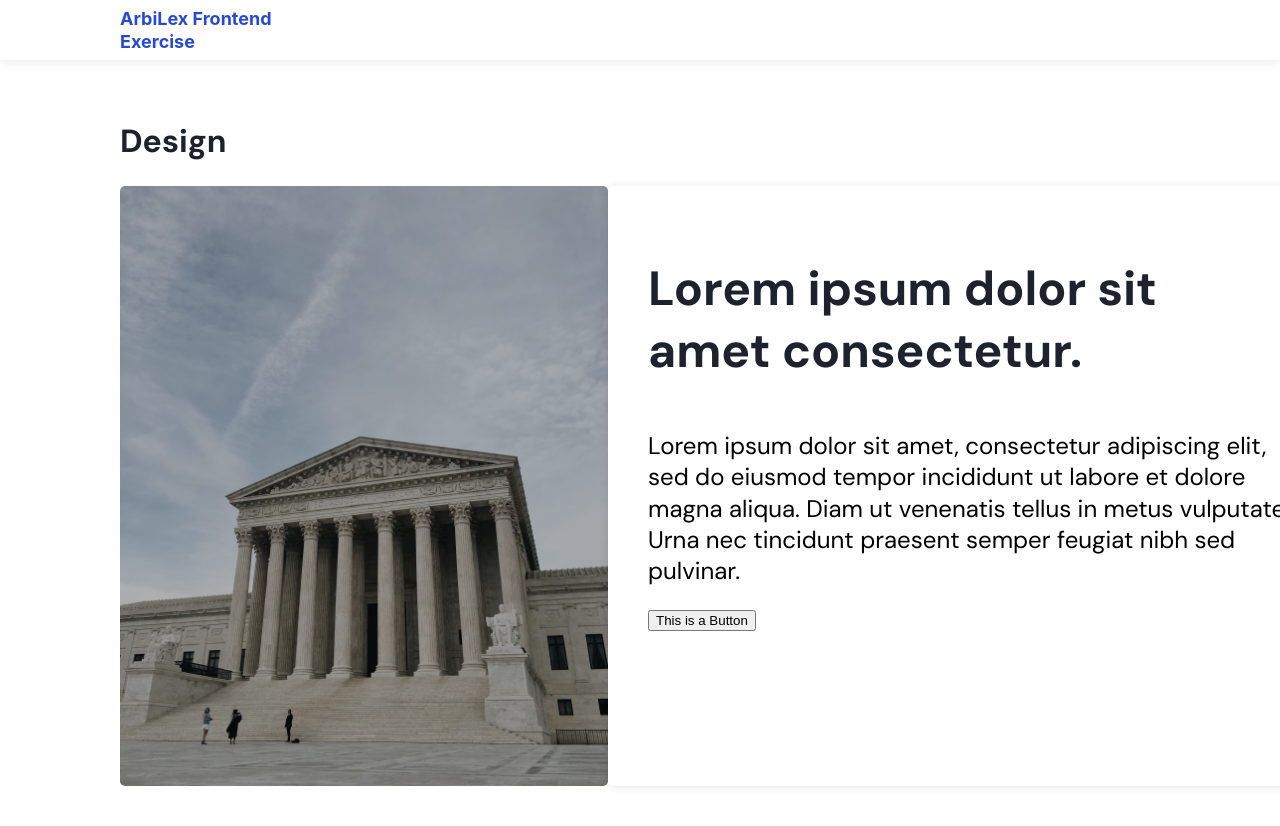
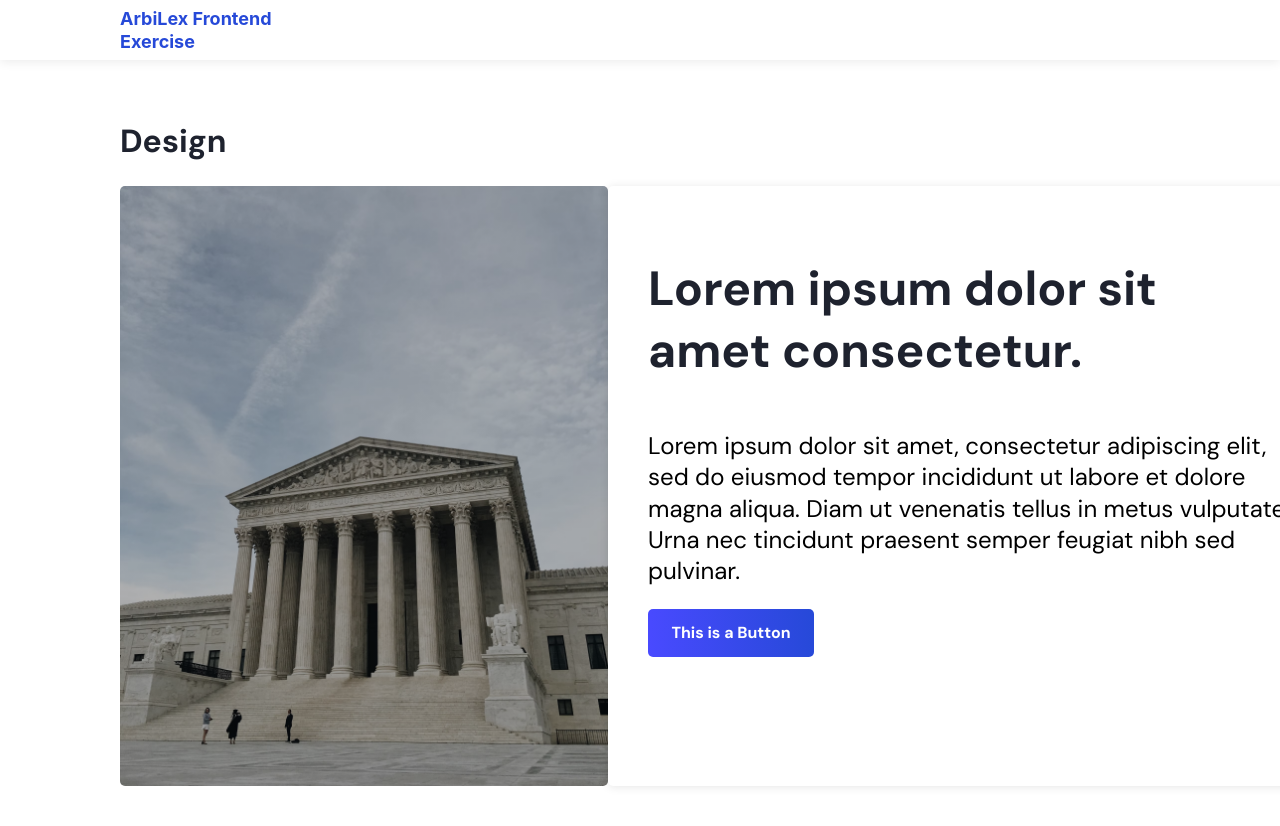
Before and after one commit to David7Mejia/figmaDesignChallenge, a React (Create React App) app: page / in a window 1280 px wide. Shown: the top 826 px of the page. Built offline with nearby package versions, Linux system fonts and the light colour scheme.

Commit message:
add button styles

```diff
--- a/src/components/Design/Design.css
+++ b/src/components/Design/Design.css
@@ -27,25 +27,42 @@
   border-radius: 5px;
 }
 
-.design-text-content{
+.design-text-content {
   /* position: absolute; */
   width: 652px;
   height: 431px;
   margin: 72px 20px 97px 40px;
 }
 
-#design-small-text{
+.design-button {
+  background: linear-gradient(266.33deg, #2649d8 0%, #494aff 99.63%);
+  border-radius: 5px;
+  width: 166px;
+  height: 48px;
+
+  font-family: 'DM Sans', sans-serif;
+  font-weight: 700;
+  font-size: 16px;
+  line-height: 20.83px;
+  text-align: center;
+
+  color: #FFFFFF;
+  border:none;
+
+}
+
+#design-small-text {
   width: 652px;
   height: 155px;
-    font-family: 'DM Sans', sans-serif;
+  font-family: "DM Sans", sans-serif;
   font-style: normal;
   font-weight: 400;
   font-size: 24px;
   line-height: 31.25px;
-    color: #000000
+  color: #000000;
 }
 
-#design-big-text{
+#design-big-text {
   /* position: absolute; */
   /* top: 72px; */
   font-size: 48px;
--- a/src/components/Design/index.js
+++ b/src/components/Design/index.js
@@ -18,7 +18,7 @@ const Design = () => {
             venenatis tellus in metus vulputate. Urna nec tincidunt praesent
             semper feugiat nibh sed pulvinar.
             </p>
-            <button>This is a Button</button>
+            <button className='design-button'>This is a Button</button>
           </div>
         </div>
       </div>
```
Lines whose indentation alone changed are shown as unchanged.
